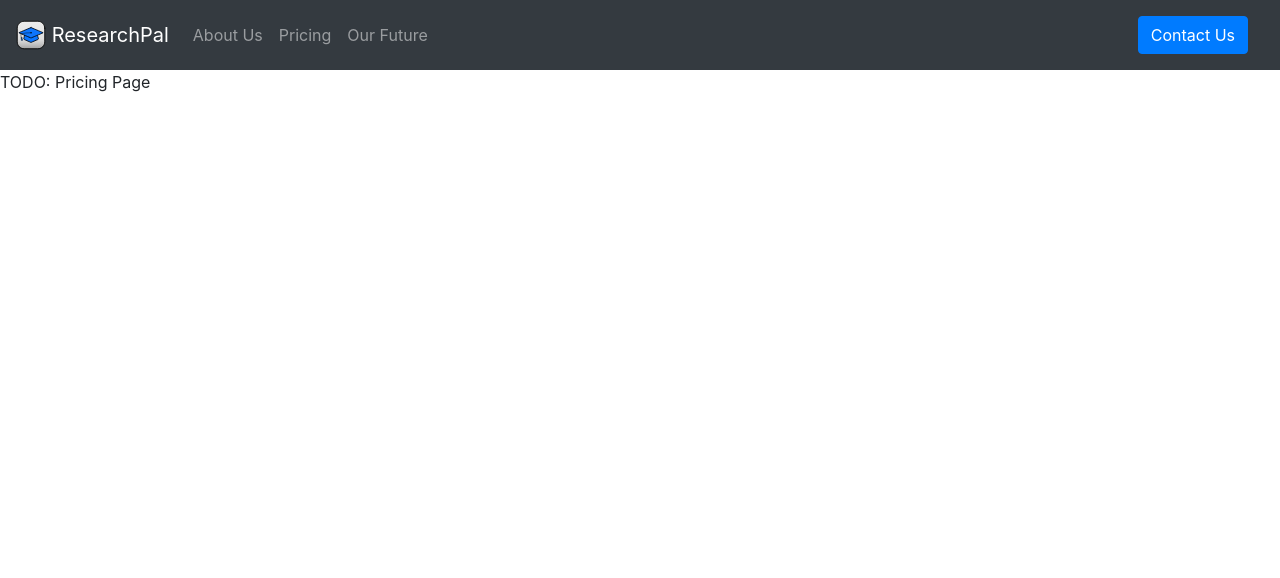
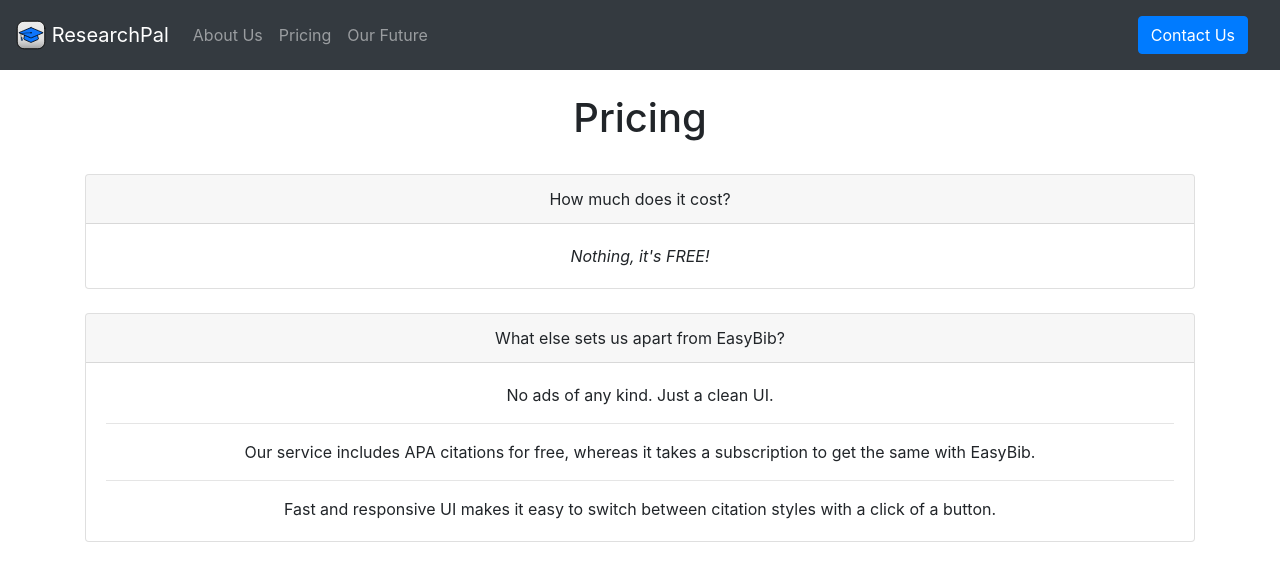
Before and after one commit to fidelitousone/researchpal-sprint2, a React (Create React App) app: page /pricing in a window 1280 px wide. Shown: the top 578 px of the page. Built offline with nearby package versions, Linux system fonts and the light colour scheme; no server answers.

Commit message:
Wrap up the rest of the filler pages

```diff
--- a/src/Future.jsx
+++ b/src/Future.jsx
@@ -5,7 +5,7 @@
 import MainNavBar from './MainNavBar';
 import 'bootstrap/dist/css/bootstrap.css';
 
-export default function About() {
+export default function Future() {
   return (
     <>
       <MainNavBar />
--- a/src/Pricing.jsx
+++ b/src/Pricing.jsx
@@ -1,12 +1,45 @@
 import * as React from 'react';
+import {
+  Container, Col, Row, Card,
+} from 'react-bootstrap';
 import MainNavBar from './MainNavBar';
 import 'bootstrap/dist/css/bootstrap.css';
 
-export default function About() {
+export default function Pricing() {
   return (
     <>
       <MainNavBar />
-      <p>TODO: Pricing Page</p>
+      <br />
+      <div align="center">
+        <h1>Pricing</h1>
+      </div>
+      <br />
+      <Container>
+        <Row xs={1}>
+          <Col>
+            <Card className="text-center">
+              <Card.Header>How much does it cost?</Card.Header>
+              <Card.Body>
+                <i>Nothing, it&apos;s FREE!</i>
+              </Card.Body>
+            </Card>
+            <br />
+            <Card className="text-center">
+              <Card.Header>What else sets us apart from EasyBib?</Card.Header>
+              <Card.Body>
+                No ads of any kind.  Just a clean UI.
+                <hr />
+                Our service includes APA citations for free, whereas it takes a subscription
+                to get the same with EasyBib.
+                <hr />
+                Fast and responsive UI makes it easy to switch between citation styles with
+                a click of a button.
+              </Card.Body>
+            </Card>
+            <br />
+          </Col>
+        </Row>
+      </Container>
     </>
   );
 }
```
